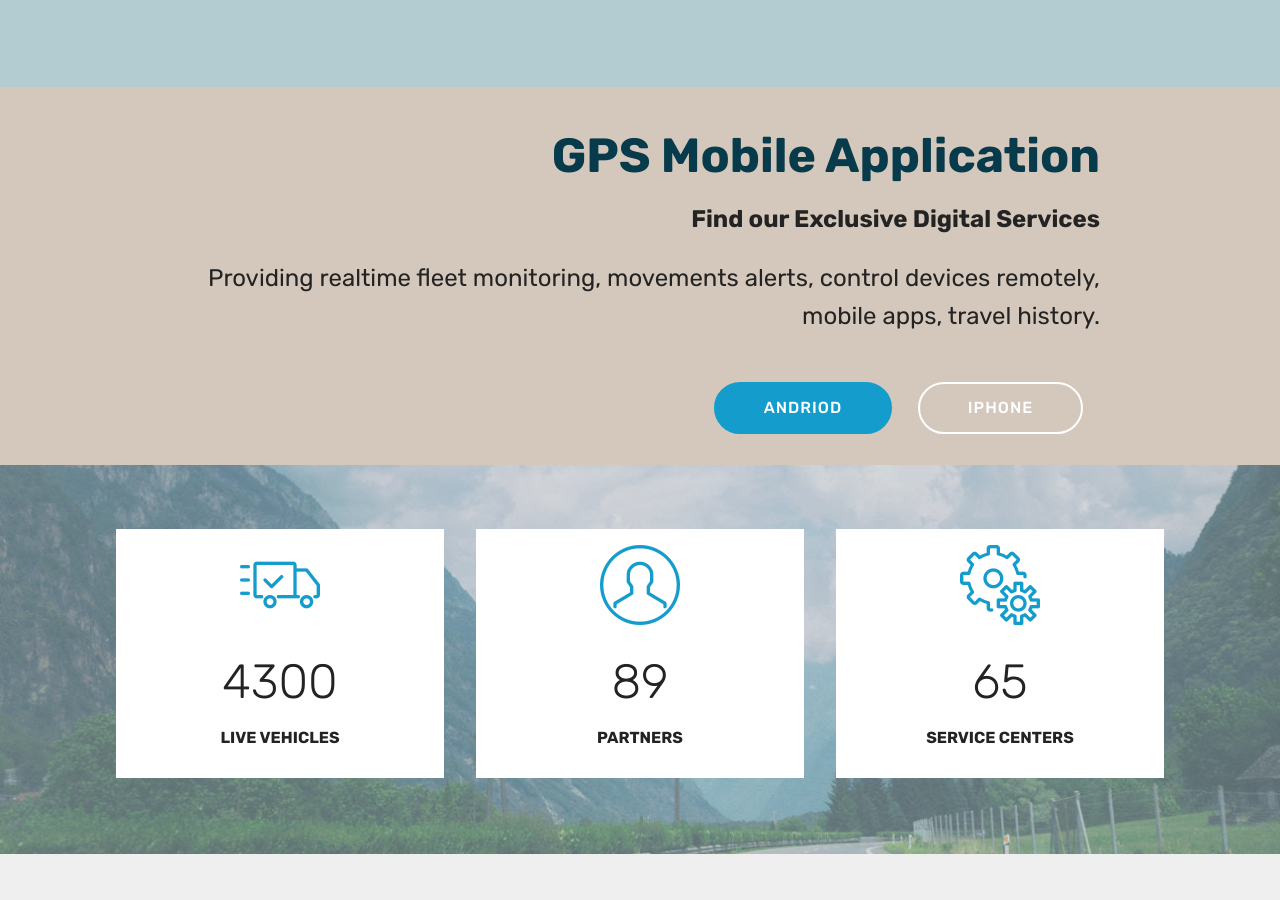
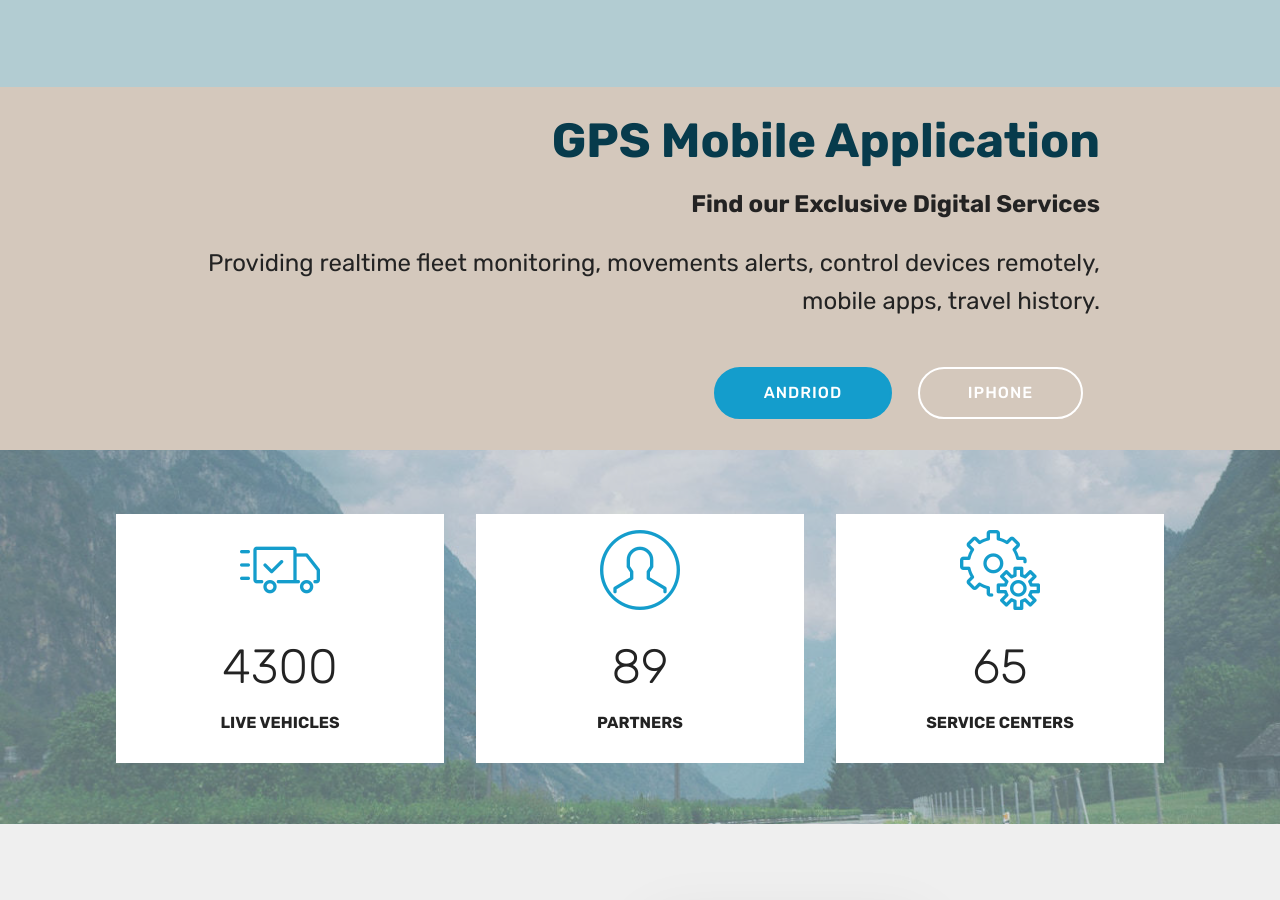
Before and after one commit to nnagdevani/itrack, a plain HTML site: page index.html in a window 1280 px wide. Shown: the part 3812-4712 px from the top of the page. Drawn offline with Linux system fonts and the light colour scheme; a script that the page names is missing; files whose address does not match are found by name.

Commit message:
create github pages

```diff
--- a/assets/mobirise/css/mbr-additional.css
+++ b/assets/mobirise/css/mbr-additional.css
@@ -2466,7 +2466,7 @@ body {
   transition: 0.2s background ease-in-out;
 }
 .cid-qTBlkTWkyP {
-  padding-top: 45px;
+  padding-top: 30px;
   padding-bottom: 0px;
   background-image: url("../../../assets/images/mbr-1-1080x1080.jpg");
 }
@@ -2482,7 +2482,7 @@ body {
 }
 .cid-qTBXhrW1VD {
   padding-top: 0px;
-  padding-bottom: 60px;
+  padding-bottom: 45px;
   background-image: url("../../../assets/images/mbr-3-1620x1080.jpg");
 }
 .cid-qTBXhrW1VD h3 {
```
Also changed, not shown: page1.html (+2 -2 lines), 1 other file.
